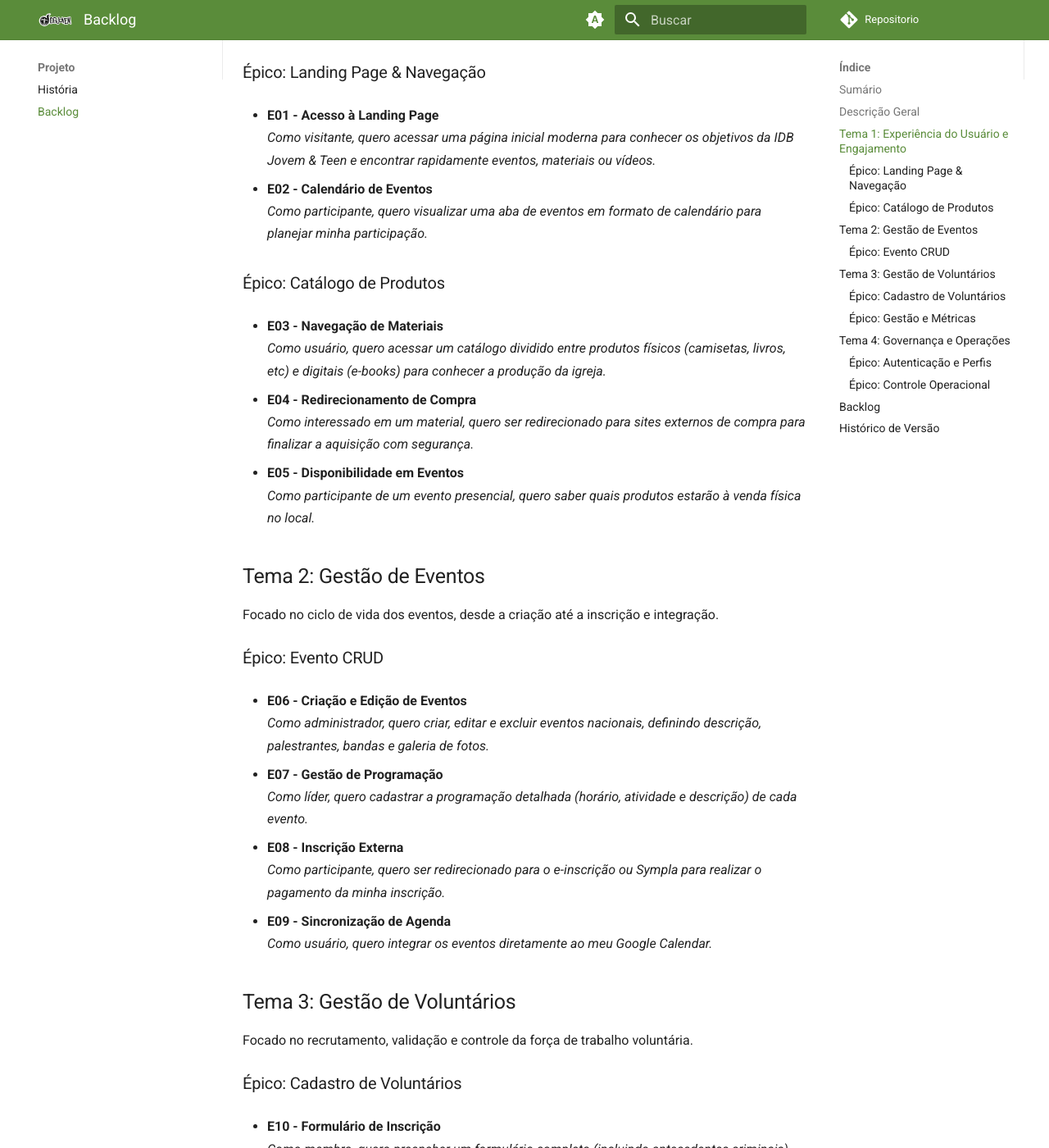
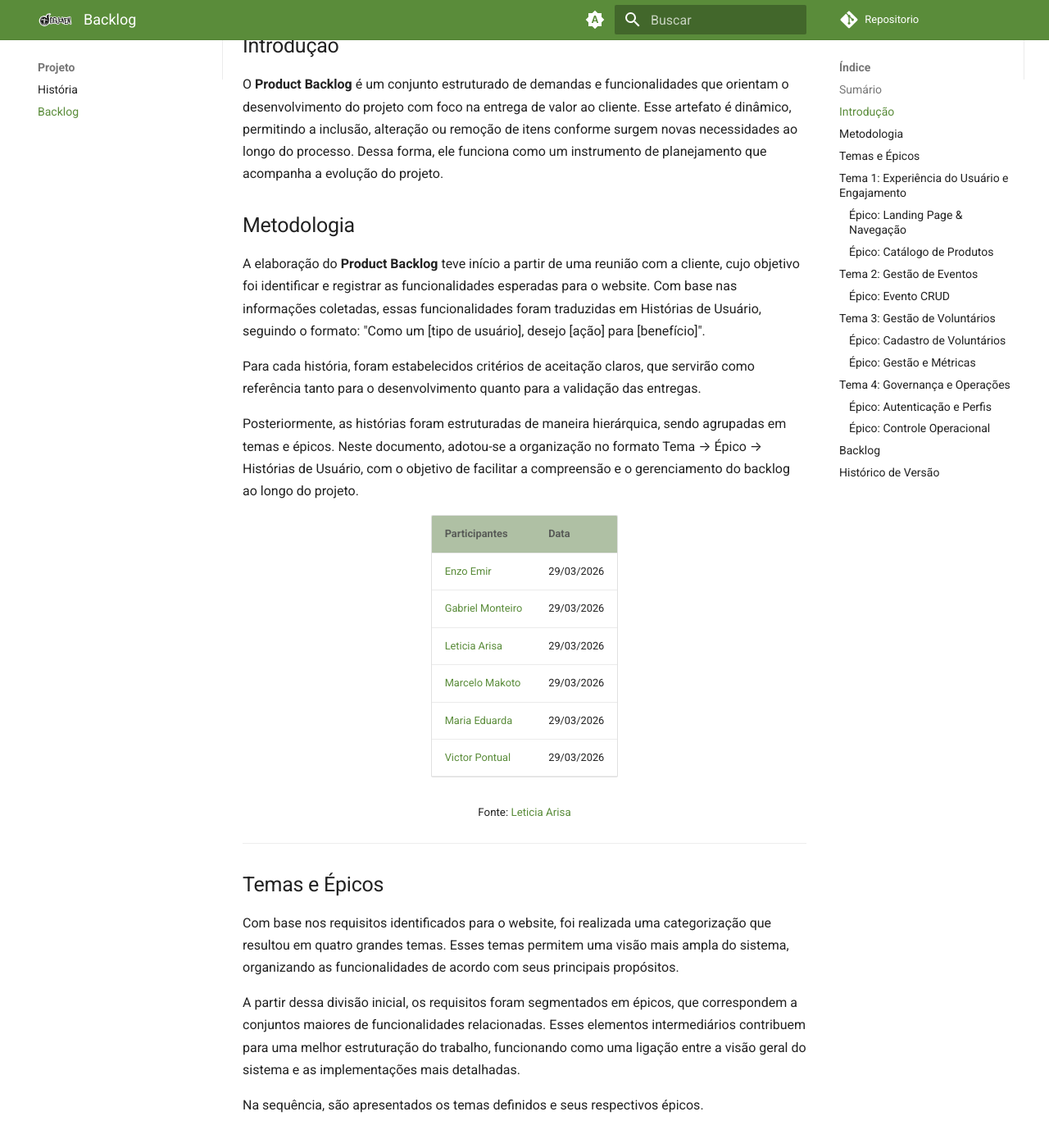
Before and after one commit to EnzoEmir/IDB_JOVEM_DOC, an MkDocs documentation site: the page built from docs/projeto/backlog_novo.md, in a window 1280 px wide and 1400 px high, scrolled down 590 px. Shown: the whole window at 82% size. Built offline with MkDocs 1.6.1 and Material for MkDocs 9.7.7, drawn with Linux system fonts in a browser that asks for light colours; comment, search, counter and statistics services are not loaded; some of the changed text lies outside the part shown.

Commit message:
Adiciona introdução e metodologia no backlog_novo.md

```diff
--- a/docs/projeto/backlog_novo.md
+++ b/docs/projeto/backlog_novo.md
@@ -1,5 +1,9 @@
 ## Sumário
 
+- [Introdução](#introducao)
+- [Metodologia](#metodologia)
+- [Participantes](#participantes)
+- [Temas e Épicos](#temasEpicos)
 - [Tema 1 - Experiência do Usuário e Engajamento](#tema1)
 - [Tema 2 - Gestão de Eventos](#tema2)
 - [Tema 3 - Gestão de Voluntários](#tema3)
@@ -7,7 +11,78 @@
 
 ---
 
-## Descrição Geral
+
+<a name="introducao"></a>
+
+## Introdução
+
+O **Product Backlog** é um conjunto estruturado de demandas e funcionalidades que orientam o desenvolvimento do projeto com foco na entrega de valor ao cliente. Esse artefato é dinâmico, permitindo a inclusão, alteração ou remoção de itens conforme surgem novas necessidades ao longo do processo. Dessa forma, ele funciona como um instrumento de planejamento que acompanha a evolução do projeto.
+
+
+<a name="metodologia"></a>
+
+## Metodologia
+
+A elaboração do **Product Backlog** teve início a partir de uma reunião com a cliente, cujo objetivo foi identificar e registrar as funcionalidades esperadas para o website. Com base nas informações coletadas, essas funcionalidades foram traduzidas em Histórias de Usuário, seguindo o formato: "Como um [tipo de usuário], desejo [ação] para [benefício]".
+
+Para cada história, foram estabelecidos critérios de aceitação claros, que servirão como referência tanto para o desenvolvimento quanto para a validação das entregas.
+
+Posteriormente, as histórias foram estruturadas de maneira hierárquica, sendo agrupadas em temas e épicos. Neste documento, adotou-se a organização no formato Tema → Épico → Histórias de Usuário, com o objetivo de facilitar a compreensão e o gerenciamento do backlog ao longo do projeto.
+
+
+<a name="participantes"></a>
+
+<div align="center">
+<table>
+  <thead>
+    <tr>
+      <th>Participantes</th>
+      <th>Data</th>
+    </tr>
+  </thead>
+  <tbody>
+    <tr>
+      <td><a href="https://github.com/EnzoEmir">Enzo Emir</a></td>
+      <td>29/03/2026</td>
+    </tr>
+    <tr>
+      <td><a href="https://github.com/GabrielSMonteiro">Gabriel Monteiro</a></td>
+      <td>29/03/2026</td>
+    </tr>
+    <tr>
+      <td><a href="https://github.com/Leticia-Arisa-K-Higa">Leticia Arisa</a></td>
+      <td>29/03/2026</td>
+    </tr>
+    <tr>
+      <td><a href="https://github.com/MM4k">Marcelo Makoto</a></td>
+      <td>29/03/2026</td>
+    </tr>
+    <tr>
+      <td><a href="https://github.com/dudaa28">Maria Eduarda</a></td>
+      <td>29/03/2026</td>
+    </tr>
+    <tr>
+      <td><a href="https://github.com/VictorPontual">Victor Pontual</a></td>
+      <td>29/03/2026</td>
+    </tr>
+  </tbody>
+</table>
+</div>
+
+<p style="text-align: center; font-size: 10pt;">Fonte: <a href="https://github.com/Leticia-Arisa-K-Higa">Leticia Arisa</a></p>
+
+
+---
+
+<a name="temasEpicos"></a>
+
+## Temas e Épicos
+
+Com base nos requisitos identificados para o website, foi realizada uma categorização que resultou em quatro grandes temas. Esses temas permitem uma visão mais ampla do sistema, organizando as funcionalidades de acordo com seus principais propósitos.
+
+A partir dessa divisão inicial, os requisitos foram segmentados em épicos, que correspondem a conjuntos maiores de funcionalidades relacionadas. Esses elementos intermediários contribuem para uma melhor estruturação do trabalho, funcionando como uma ligação entre a visão geral do sistema e as implementações mais detalhadas.
+
+Na sequência, são apresentados os temas definidos e seus respectivos épicos.
 
 
 <a name="tema1"></a>
@@ -47,7 +122,7 @@ Focado no ciclo de vida dos eventos, desde a criação até a inscrição e inte
 *Como administrador, quero criar, editar e excluir eventos nacionais, definindo descrição, palestrantes, bandas e galeria de fotos.*
 
 - **E07 - Gestão de Programação**
-*Como líder, quero cadastrar a programação detalhada (horário, atividade e descrição) de cada evento.*
+*Como administrador, quero cadastrar a programação detalhada (horário, atividade e descrição) de cada evento.*
 
 - **E08 - Inscrição Externa**
 *Como participante, quero ser redirecionado para o e-inscrição ou Sympla para realizar o pagamento da minha inscrição.*
@@ -67,7 +142,7 @@ Focado no recrutamento, validação e controle da força de trabalho voluntária
 *Como membro, quero preencher um formulário completo (incluindo antecedentes criminais) para me candidatar como voluntário.*
 
 - **E11 - Notificação de Candidatura**
-*Como responsável pelo evento, quero receber um e-mail automático sempre que houver uma nova candidatura para agilizar a validação.*
+*Como administrador do evento, quero receber um e-mail automático sempre que houver uma nova candidatura para agilizar a validação.*
 
 - **E12 - Armazenamento de Dados**
 *Como administrador, quero que o sistema armazene os formulários dos voluntários para consultas futuras e histórico.*
@@ -89,7 +164,7 @@ Focado na segurança e acessos administrativos.
 ### Épico: Autenticação e Perfis
 
 - **E15 - Login Administrativo**
-*Como líder, quero realizar login no sistema para acessar as ferramentas de gestão.*
+*Como administrador, quero realizar login no sistema para acessar as ferramentas de gestão.*
 
 - **E16 - Multi-Administradores**
 *Como administrador principal, quero que o sistema suporte pelo menos 6 líderes com permissões de gestão.*
@@ -147,7 +222,7 @@ Focado na segurança e acessos administrativos.
       <td><a href="../historia_usuario_novo/#h06">H06</a></td>
     </tr>
     <tr>
-      <td>Como líder, quero cadastrar a programação detalhada (horário, atividade e descrição) de cada evento.</td>
+      <td>Como administrador, quero cadastrar a programação detalhada (horário, atividade e descrição) de cada evento.</td>
       <td><a href="../historia_usuario_novo/#h07">H07</a></td>
     </tr>
     <tr>
@@ -165,7 +240,7 @@ Focado na segurança e acessos administrativos.
       <td><a href="../historia_usuario_novo/#h10">H10</a></td>
     </tr>
     <tr>
-      <td>Como responsável pelo evento, quero receber um e-mail automático sempre que houver uma nova candidatura para agilizar a validação.</td>
+      <td>Como administrador do evento, quero receber um e-mail automático sempre que houver uma nova candidatura para agilizar a validação.</td>
       <td><a href="../historia_usuario_novo/#h11">H11</a></td>
     </tr>
     <tr>
@@ -178,13 +253,13 @@ Focado na segurança e acessos administrativos.
       <td><a href="../historia_usuario_novo/#h13">H13</a></td>
     </tr>
     <tr>
-      <td>Como gestor, quero visualizar quantos voluntários estão inscritos e aprovados por evento para garantir que as equipes estejam completas.</td>
+      <td>Como administrador, quero visualizar quantos voluntários estão inscritos e aprovados por evento para garantir que as equipes estejam completas.</td>
       <td><a href="../historia_usuario_novo/#h14">H14</a></td>
     </tr>
     <tr>
       <td rowspan="3">Governança e Operações</td>
       <td rowspan="2"><a href="#tema4">E06</a> - Autenticação e Perfis</td>
-      <td>Como líder, quero realizar login no sistema para acessar as ferramentas de gestão.</td>
+      <td>Como administrador, quero realizar login no sistema para acessar as ferramentas de gestão.</td>
       <td><a href="../historia_usuario_novo/#h15">H15</a></td>
     </tr>
     <tr>
@@ -206,3 +281,6 @@ Focado na segurança e acessos administrativos.
 | Versão | Data       | Descrição                                 | Autor(es)                                     | Revisor(es) |
 |--------|------------|--------------------------------------------|-----------------------------------------------|-------------|
 | `0.1`    | 29/03/2026 | Base Backlog |[Enzo Emir](https://github.com/EnzoEmir), [Gabriel Monteiro](https://github.com/GabrielSMonteiro), [Leticia Arisa](https://github.com/Leticia-Arisa-K-Higa), [Marcelo Makoto](https://github.com/MM4K), [Maria Eduarda](https://github.com/dudaa28), [Victor Pontual](https://github.com/VictorPontual) | [Enzo Emir](https://github.com/EnzoEmir), [Gabriel Monteiro](https://github.com/GabrielSMonteiro), [Leticia Arisa](https://github.com/Leticia-Arisa-K-Higa), [Marcelo Makoto](https://github.com/MM4K), [Maria Eduarda](https://github.com/dudaa28), [Victor Pontual](https://github.com/VictorPontual) |
+| Versão | Data       | Descrição                                 | Autor(es)                                     | Revisor(es) |
+|--------|------------|--------------------------------------------|-----------------------------------------------|-------------|
+| `0.2`    | 29/03/2026 | Adição da introdução e metodologia |[Enzo Emir](https://github.com/EnzoEmir), [Gabriel Monteiro](https://github.com/GabrielSMonteiro), [Leticia Arisa](https://github.com/Leticia-Arisa-K-Higa), [Marcelo Makoto](https://github.com/MM4K), [Maria Eduarda](https://github.com/dudaa28), [Victor Pontual](https://github.com/VictorPontual) | [Enzo Emir](https://github.com/EnzoEmir), [Gabriel Monteiro](https://github.com/GabrielSMonteiro), [Leticia Arisa](https://github.com/Leticia-Arisa-K-Higa), [Marcelo Makoto](https://github.com/MM4K), [Maria Eduarda](https://github.com/dudaa28), [Victor Pontual](https://github.com/VictorPontual) |
```
Also changed, not shown: other parts of docs/projeto/backlog_novo.md (+1 -1 lines), docs/projeto/historia_usuario_novo.md (+4 -4 lines).
